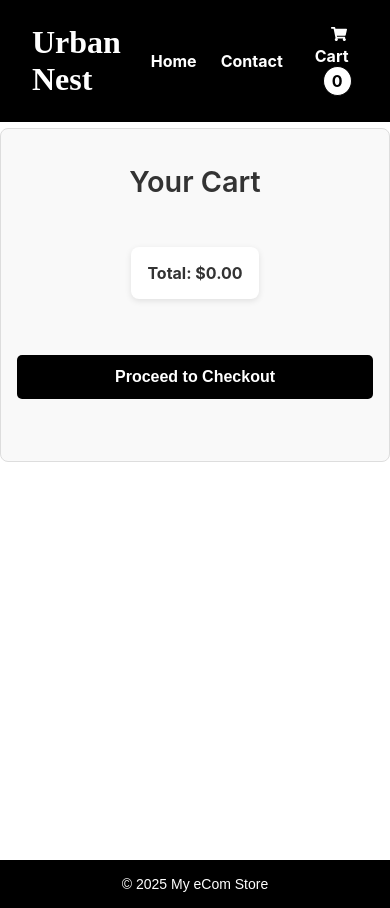
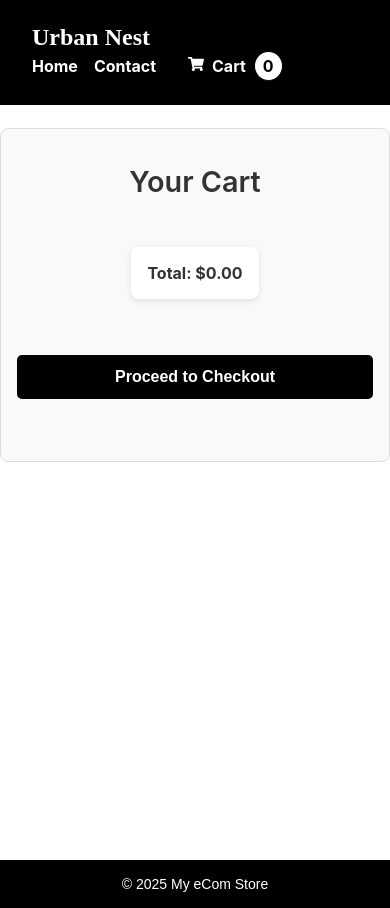
Before and after one commit to Asora7/course-assignment-ecom, a React (Create React App) app: page /cart in a window 390 px wide. Built offline with nearby package versions, Linux system fonts and the light colour scheme.

Commit message:
responsivness for header

```diff
--- /dev/null
+++ b/src/components/Product.jsx
@@ -0,0 +1,21 @@
+// components/Product.jsx
+import { Link } from "react-router-dom";
+import * as S from "./styles/HomePage.styles";
+
+function Product({ product }) {
+  return (
+    <S.ProductCard>
+      <S.ProductImage
+        src={product.image?.url}
+        alt={product.image?.alt || product.title}
+      />
+      <S.ProductTitle>{product.title}</S.ProductTitle>
+      <S.ProductPrice>${product.discountedPrice}</S.ProductPrice>
+      <Link to={`/product/${product.id}`}>
+        <S.ViewButton>View Product</S.ViewButton>
+      </Link>
+    </S.ProductCard>
+  );
+}
+
+export default Product;
--- a/src/components/styles/Header.styles.js
+++ b/src/components/styles/Header.styles.js
@@ -1,3 +1,4 @@
+// src/components/styles/Header.styles.js
 // src/components/styles/Header.styles.js
 import styled from 'styled-components';
 import { NavLink as RouterNavLink } from 'react-router-dom';
@@ -6,49 +7,16 @@ export const Navbar = styled.nav`
   display: flex;
   justify-content: space-between;
   align-items: center;
+  flex-wrap: wrap; /* Allows wrapping on smaller screens */
   padding: 1.5rem 2rem;
   background-color: black;
   color: white;
-  position: fixed; /* This makes it fixed */
-  top: 0; /* Keeps it at the top */
-  left: 0; /* Aligns it to the left */
-  right: 0; /* Aligns it to the right */
-  z-index: 1000; /* Ensures the header is above other content */
+  position: fixed;
+  top: 0;
+  left: 0;
+  right: 0;
+  z-index: 1000;
 `;
-
-export const StyledNavLink = styled(RouterNavLink)`
-  color: white;
-  text-decoration: none;
-  font-weight: bold;
-  font-size: 1rem;
-
-  &.active {
-    text-decoration: underline;  // Add underline when active
-    // Removed font-size change for active state
-  }
-
-  &:hover {
-    font-size: 1.1rem;  // Optional slight hover size bump
-  }
-`;
-
-export const Logo = styled(RouterNavLink)`
-  font-family: 'Playfair Display', serif;
-  font-size: 2rem;
-  font-weight: bold;
-  color: white;
-  margin: 0;
-  text-decoration: none;  // Removes underline even when active
-
-  &:hover {
-    text-decoration: none;  // Optional to make sure hover doesn't add underline
-  }
-
-  &.active {
-    text-decoration: none;  // Even if it's the active link, no underline
-  }
-`;
-
 
 export const HeaderWrapper = styled.header`
   background-color: black;
@@ -56,15 +24,30 @@ export const HeaderWrapper = styled.header`
   margin-bottom: 2rem;
 `;
 
+export const Logo = styled(RouterNavLink)`
+  font-family: 'Playfair Display', serif;
+  font-size: clamp(1.5rem, 4vw, 2rem); /* Adjust size dynamically */
+  font-weight: bold;
+  color: white;
+  text-decoration: none;
+  white-space: nowrap; /* Prevents breaking into two lines */
+
+  &:hover {
+    text-decoration: none;
+  }
+`;
+
 export const NavContainer = styled.div`
   display: flex;
   align-items: center;
-  gap: 2rem;
+  gap: 1rem;
+  flex-wrap: wrap; /* Ensures proper wrapping on small screens */
 `;
 
 export const NavLinks = styled.div`
   display: flex;
-  gap: 1.5rem;
+  gap: 1rem;
+  flex-wrap: wrap; /* Ensures links wrap if needed */
 
   a {
     color: white;
@@ -76,14 +59,9 @@ export const NavLinks = styled.div`
       text-decoration: underline;
     }
   }
-
-  .active {
-    text-decoration: underline;  // Underline for active link
-    // No font-size change
-  }
 `;
 
-export const CartLink = styled(RouterNavLink)`  // Use Link here
+export const CartLink = styled(RouterNavLink)`
   color: white;
   text-decoration: none;
   font-weight: bold;
--- a/src/pages/HomePage.jsx
+++ b/src/pages/HomePage.jsx
@@ -3,8 +3,8 @@
 import { useState, useEffect } from "react";
 import Layout from "../components/Layout";
 import { fetchProducts } from "../data/api";
-import { Link } from "react-router-dom";
 import * as S from "../components/styles/HomePage.styles"; // Import styled components
+import Product from "../components/Product";
 
 function HomePage() {
   const [products, setProducts] = useState([]);
@@ -43,17 +43,7 @@ function HomePage() {
 
         <S.ProductGrid>
           {filteredProducts.map((product) => (
-            <S.ProductCard key={product.id}>
-              <S.ProductImage
-                src={product.image?.url}
-                alt={product.image?.alt || product.title}
-              />
-              <S.ProductTitle>{product.title}</S.ProductTitle>
-              <S.ProductPrice>${product.discountedPrice}</S.ProductPrice>
-              <Link to={`/product/${product.id}`}>
-                <S.ViewButton>View Product</S.ViewButton>
-              </Link>
-            </S.ProductCard>
+            <Product key={product.id} product={product} />
           ))}
         </S.ProductGrid>
       </S.PageContainer>
```
